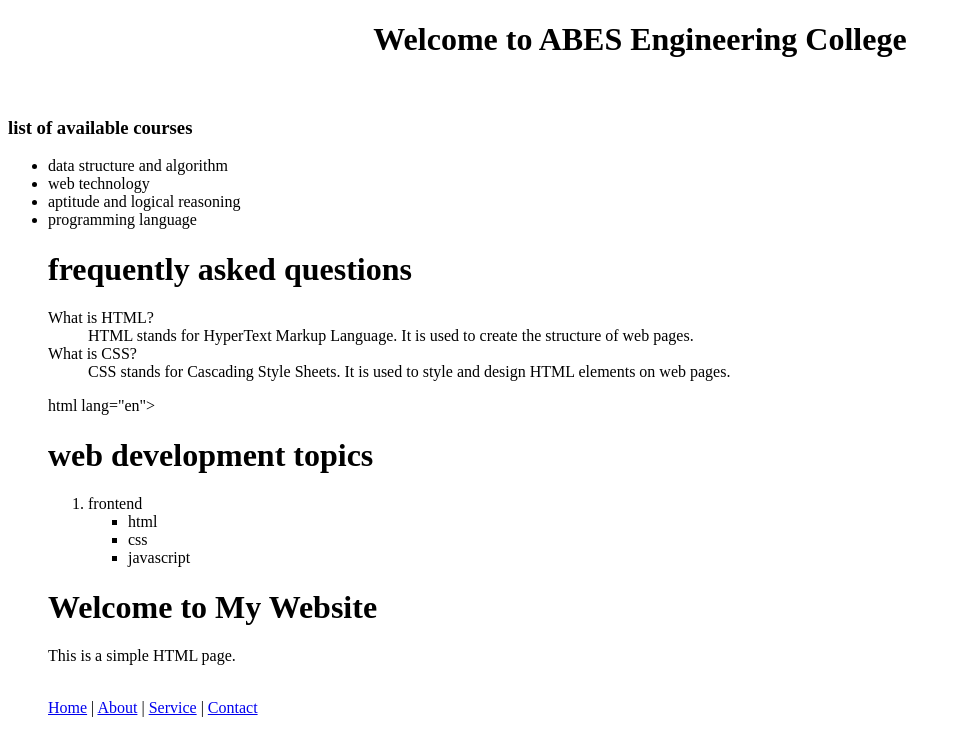
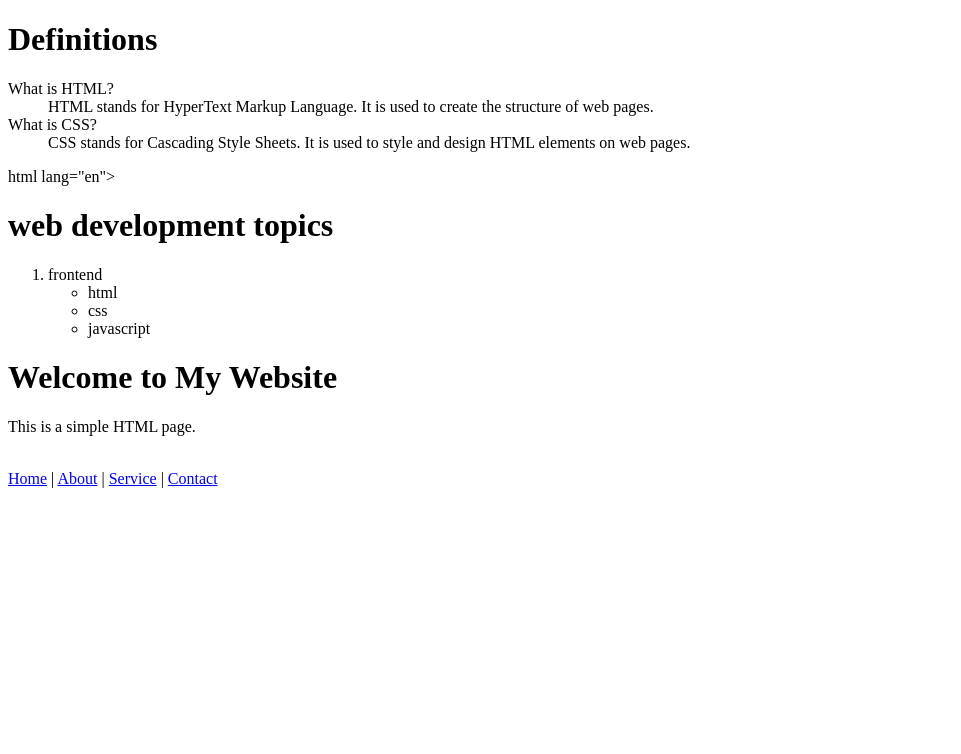
Before and after one commit to abhishek1231331/HTML-CSE-11, a plain HTML site: page WEB DEVELOPMENT ASSIGNMENT/list.html in a window 1280 px wide. Shown: the whole page, without its empty margins (0-961 px from the left). Drawn offline with Linux system fonts and the light colour scheme.

Commit message:
your message

```diff
--- a/WEB DEVELOPMENT ASSIGNMENT/list.html
+++ b/WEB DEVELOPMENT ASSIGNMENT/list.html
@@ -1,22 +1,4 @@
 <!DOCTYPE html>
-<html lang="en">
-<head>
-    <meta charset="UTF-8">
-    <meta name="viewport" content="width=device-width, initial-scale=1.0">
-    <title>Document</title>
-</head>
-<body>
-    <h1 align="center">Welcome to ABES Engineering College</h1>
-    <br>
-    <h3> list of available courses</h3>
-    <ul>
-        <li>data structure and algorithm</li>
-        <li>web technology</li>
-        <li>aptitude and logical reasoning</li>
-        <li>programming language</li>
-        <ul></ul>
-
-        <!DOCTYPE html>
 <html lang="en">
 <head>
     <meta charset="UTF-8">
@@ -24,7 +6,7 @@
     <title>HTML & CSS Definitions</title>
 </head>
 <body>
-    <h1>frequently asked questions</h1>
+    <h1>Definitions</h1>
     <dl>
         <dt>What is HTML?</dt>
         <dd>HTML stands for HyperText Markup Language. It is used to create the structure of web pages.</dd>
@@ -33,6 +15,8 @@
         <dd>CSS stands for Cascading Style Sheets. It is used to style and design HTML elements on web pages.</dd>
     </dl>
 </body>
+</html>
+
 </html>
 
 html lang="en">
@@ -51,8 +35,8 @@ html lang="en">
             <li>javascript</li>
         </ul>
     </ol>
-    <!-- This is a comment -->
-<!DOCTYPE html>
+
+    <!DOCTYPE html>
 <html lang="en">
 <head>
     <meta charset="UTF-8">
```
